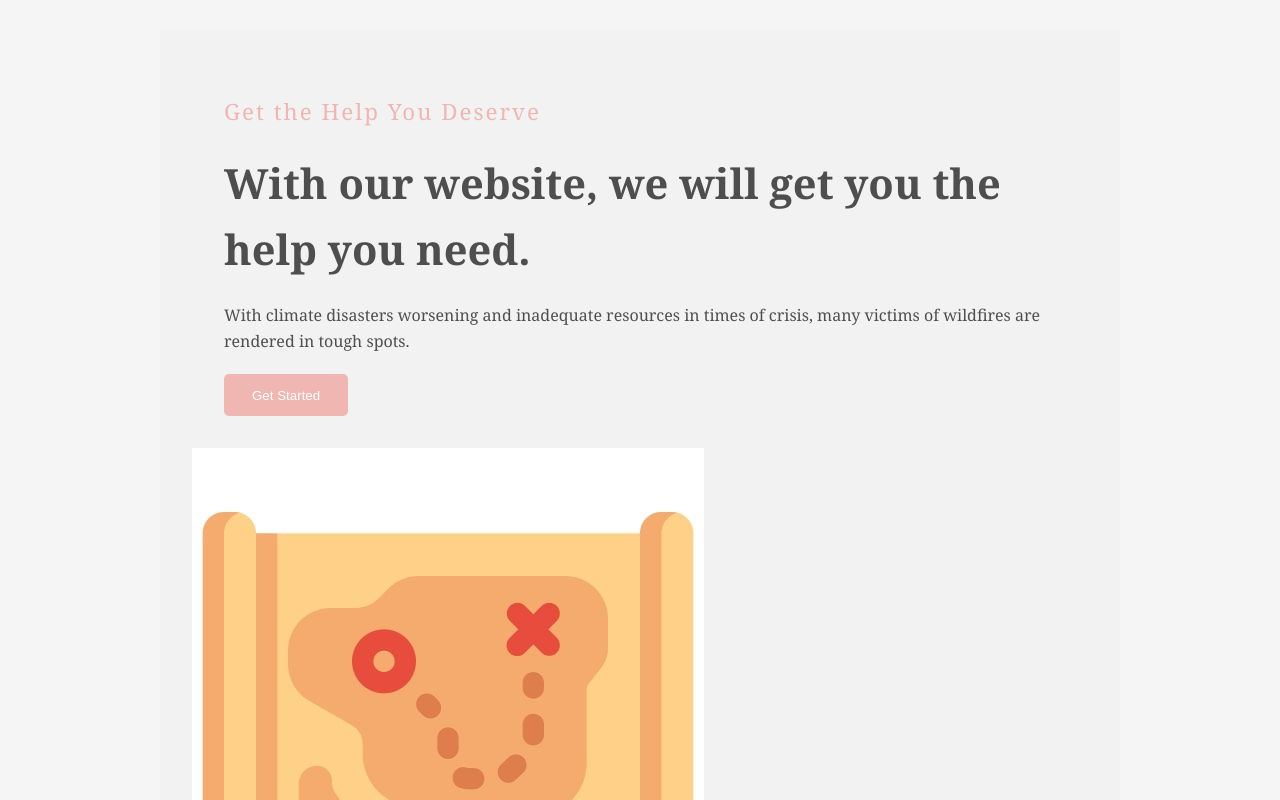
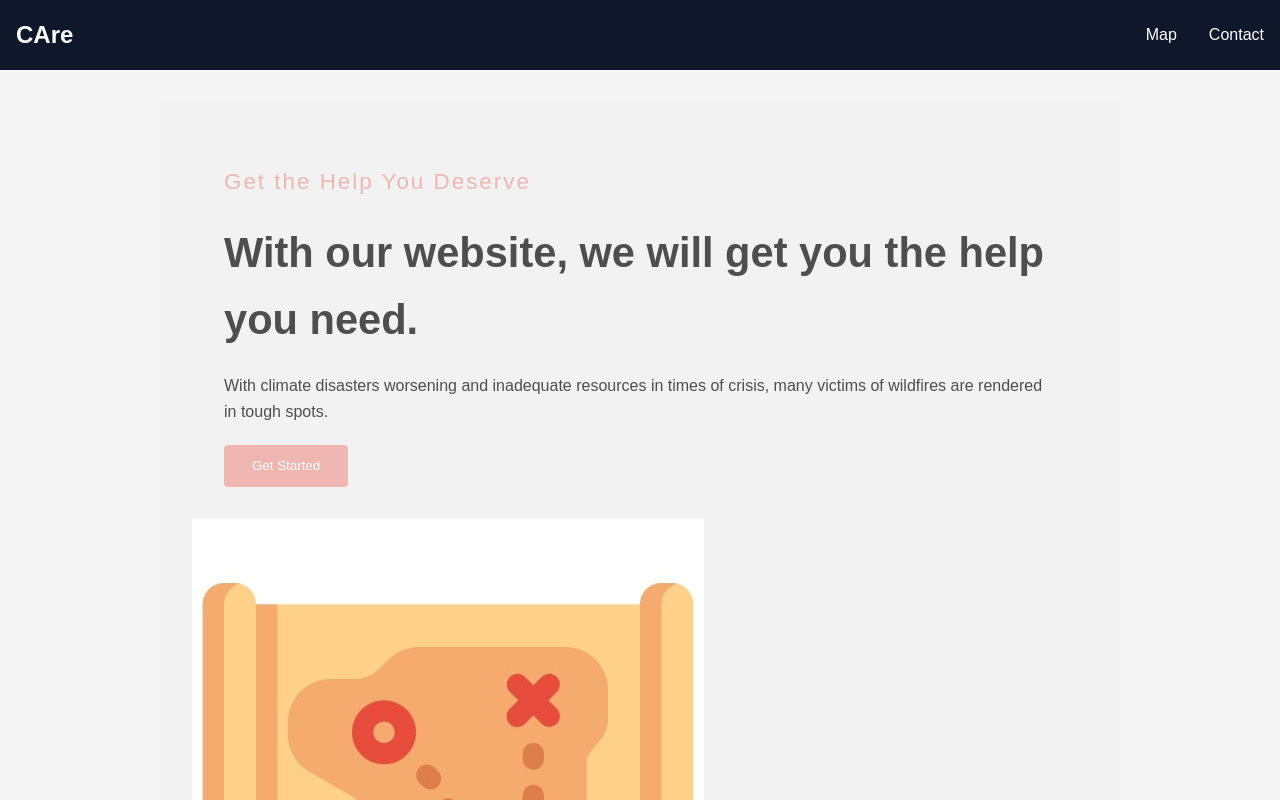
Before and after one commit to Hermano727/irvinehacks25, a React (Create React App) app: page / in a window 1280 px wide. Shown: the top 800 px of the page. Built offline with nearby package versions, Linux system fonts and the light colour scheme.

Commit message:
map working and added navbar

```diff
--- a/public/index.html
+++ b/public/index.html
@@ -15,6 +15,11 @@
       user's mobile device or desktop. See https://developers.google.com/web/fundamentals/web-app-manifest/
     -->
     <link rel="manifest" href="%PUBLIC_URL%/manifest.json" />
+    <link
+      rel="stylesheet"
+      href="https://fonts.googleapis.com/css2?family=Roboto:wght@300;400;500;700&display=swap"
+    />
+
     <!--
       Notice the use of %PUBLIC_URL% in the tags above.
       It will be replaced with the URL of the `public` folder during the build.
--- a/src/App.js
+++ b/src/App.js
@@ -2,10 +2,12 @@
 import { BrowserRouter as Router, Routes, Route } from 'react-router-dom';
 import Home from './pages/Home';
 import Map from './pages/Map';
+import { Navbar } from './components/Navbar';
 
 const App = () => {
   return (
     <Router>
+      <Navbar />
       <Routes>
         <Route path="/" element={<Home />} />
         <Route path="/map" element={<Map />} />
--- a/src/components/Navbar.js
+++ b/src/components/Navbar.js
@@ -0,0 +1,29 @@
+import React, { useState } from "react";
+
+import "../styles/navbar.css";
+import { Link, NavLink } from "react-router-dom";
+
+export const Navbar = () => {
+  const [menuOpen, setMenuOpen] = useState(false);
+
+  return (
+    <nav>
+      <Link to="/" className="title">
+        CAre
+      </Link>
+      <div className="menu" onClick={() => setMenuOpen(!menuOpen)}>
+        <span></span>
+        <span></span>
+        <span></span>
+      </div>
+      <ul className={menuOpen ? "open" : ""}>
+        <li>
+          <NavLink to="/map">Map</NavLink>
+        </li>
+        <li>
+          <NavLink to="/contact">Contact</NavLink>
+        </li>
+      </ul>
+    </nav>
+  );
+};
--- a/src/index.js
+++ b/src/index.js
@@ -2,6 +2,7 @@
 import ReactDOM from 'react-dom/client';
 import './index.css';
 import App from './App';
+
 
 const root = ReactDOM.createRoot(document.getElementById('root'));
 root.render(
--- a/src/styles/map.css
+++ b/src/styles/map.css
@@ -1,10 +1,36 @@
-/* map.css */
-.map-page {
+body {
+    font-family: Arial, sans-serif;
+    margin: 0;
+    padding: 0;
+  }
+
+  .home-page {
+    text-align: center;
+    padding: 2rem;
+  }
+
+  button {
+    padding: 0.5rem 1rem;
+    background-color: #4CAF50;
+    color: white;
+    border: none;
+    border-radius: 4px;
+    cursor: pointer;
+    transition: background-color 0.3s;
+  }
+
+  button:hover {
+    background-color: #45a049;
+  }
+
+  .map-page {
     display: flex;
     height: 100vh;
+    z-index: 999;
   }
 
   .sidebar {
+    margin-top: 20px;
     width: 300px;
     background-color: #f5f5f5;
     padding: 1rem;
--- /dev/null
+++ b/src/styles/navbar.css
@@ -0,0 +1,96 @@
+
+body {
+    margin: 0;
+    padding: 0;
+}
+
+
+nav {
+    display: flex;
+    justify-content: space-between;
+    align-items: center;
+    background-color: #0f172a;
+    color: white;
+    position: sticky;
+    top: 0;
+    z-index: 1000;
+}
+
+nav .title {
+    font-size: 1.5rem;
+    margin: 1rem;
+    font-weight: bold;
+    text-decoration: none;
+    color: white;
+}
+
+nav ul {
+    display: flex;
+}
+
+nav ul li {
+   list-style: none;
+}
+
+nav ul li a {
+    display: block;
+    text-decoration: none;
+    color: white;
+    padding: 0.5rem;
+    margin: 0 0.5rem;
+    border-radius: 0.5rem;
+}
+
+nav ul li a:not(.active):hover {
+    background-color:#172554 ;
+}
+
+nav .menu {
+    display: none;
+    position: absolute;
+    top: 0.75rem;
+    right: 0.5rem;
+    flex-direction: column;
+    justify-content: space-between;
+    width: 2.25rem;
+    height: 2rem;
+}
+
+nav .menu span {
+    height: 0.4rem;
+    width: 100%;
+    background-color: #fff;
+    border-radius: 0.2rem;
+}
+
+
+@media (max-width: 480px) {
+    nav .menu {
+        display: flex;
+    }
+
+    nav {
+        flex-direction: column;
+        align-items: flex-start;
+    }
+
+    nav ul {
+        display: none;
+        flex-direction: column;
+        width: 100%;
+        margin-bottom: 0.25rem;
+    }
+
+    nav ul.open {
+        display: flex;
+    }
+
+    nav ul li {
+        width: 100%;
+        text-align: center;
+    }
+
+    nav ul li a {
+        margin: 0.2rem 0.5rem;
+    }
+}
```
Also changed, not shown: src/components/Map.js (deleted).
